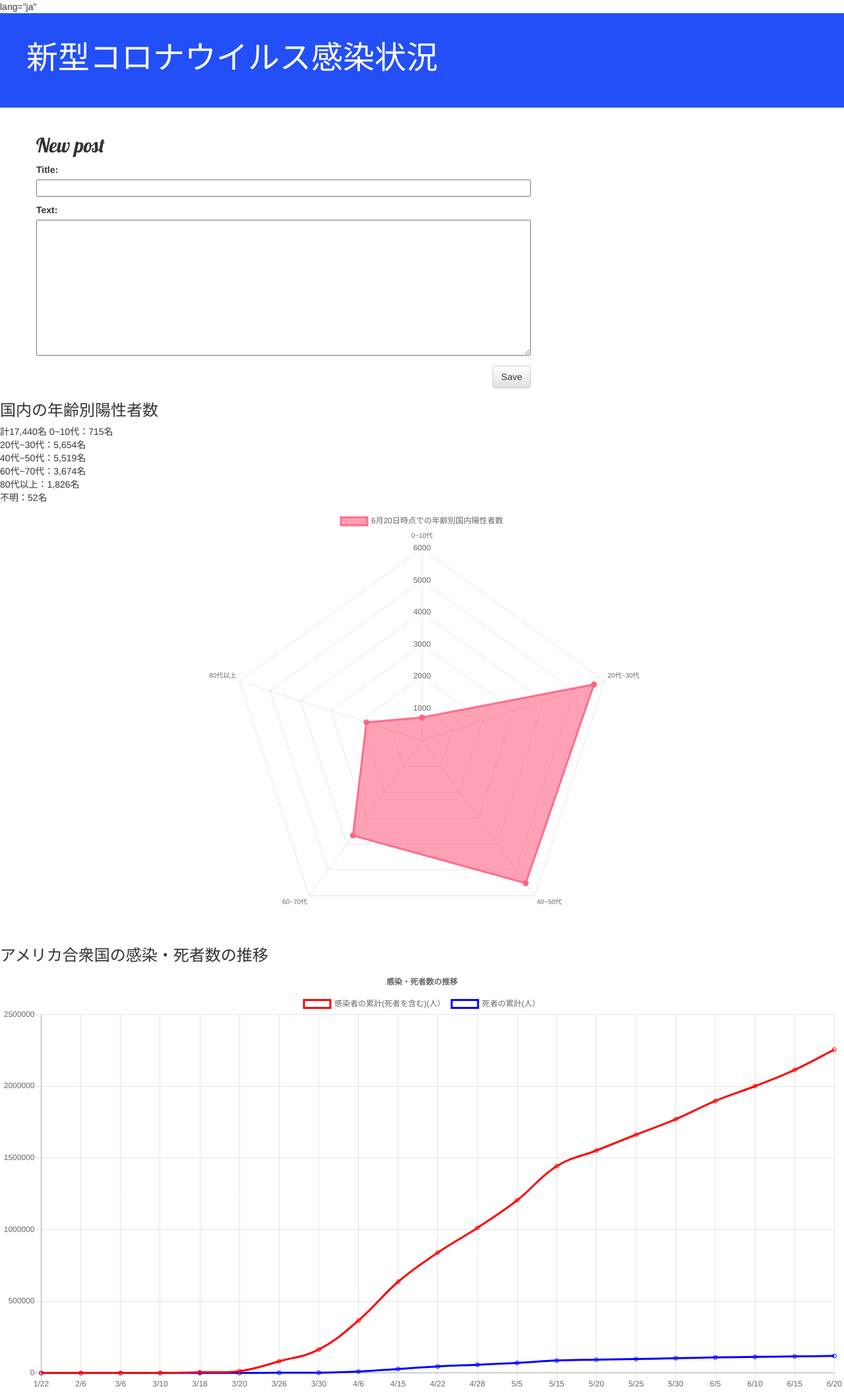
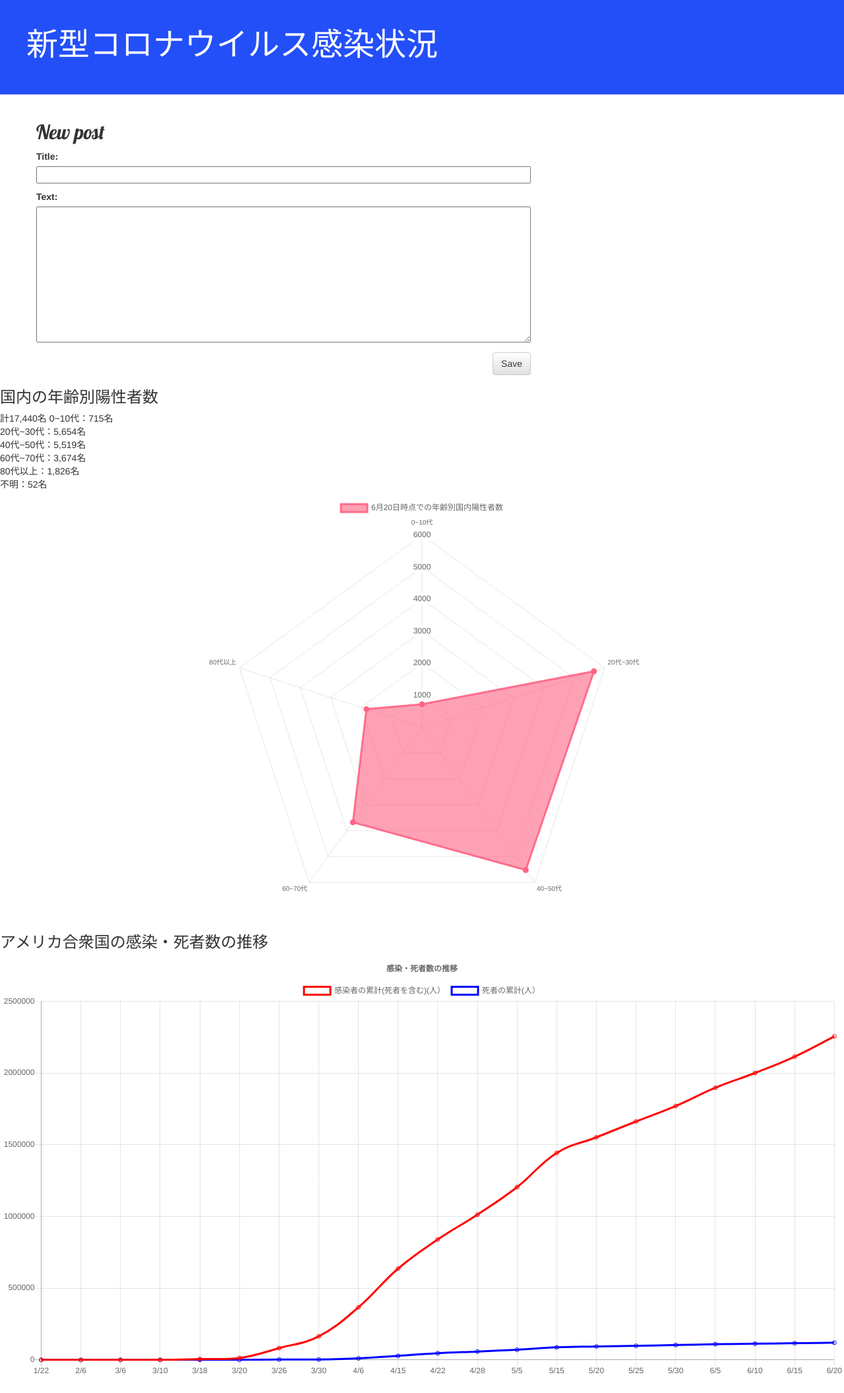
Before and after one commit to karintou84/my-first-blog, a Django app: page /post/new/ in a window 1280 px wide. Shown: the whole page at 66% size. After the commit the page ends 2082 px from the top, so only its background shows below. Run offline with Django 3.2, Linux system fonts and the light colour scheme; some libraries are stand-ins or nearby versions.

```diff
--- a/blog/templates/blog/base.html
+++ b/blog/templates/blog/base.html
@@ -1,6 +1,6 @@
 <!DOCTYPE html>
 {% load static %}
-<html> lang="ja"
+<html>
     <head>
         <meta charset="utf-8">
         <title>Django Girls blog</title>
```
